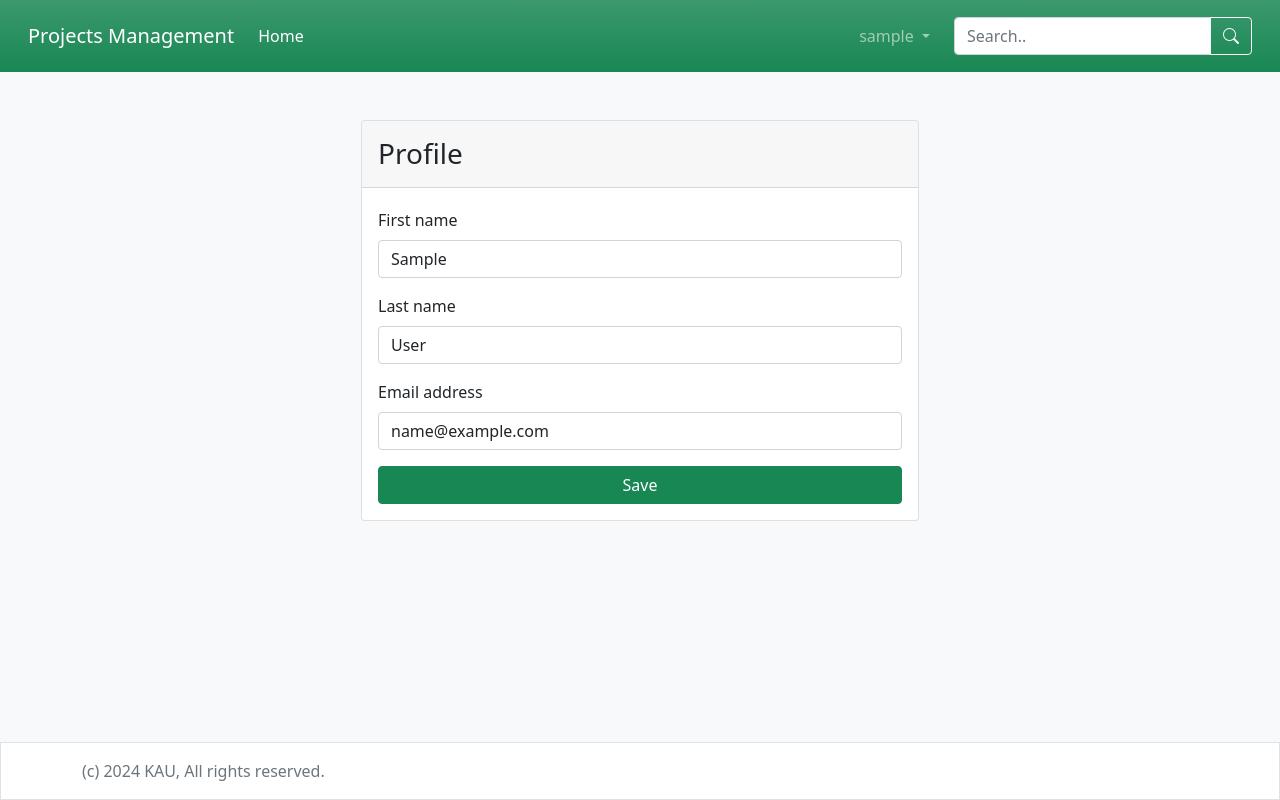
After one commit to AhmadAminAllouh/django_ps, a Django app: page /account/profile/ in a window 1280 px wide. The commit adds this page. Run offline with Django 5.2, Linux system fonts and the light colour scheme; the visitor is signed in with stand-in values (Sample User, id 1).

Commit message:
every thing about profile solved

```diff
--- a/account/forms.py
+++ b/account/forms.py
@@ -1,6 +1,6 @@
-from django.contrib.auth.forms import AuthenticationForm
+from django.contrib.auth.forms import AuthenticationForm, UserCreationForm, UserChangeForm
 from django import forms
-
+from django.contrib.auth.models import User
 
 attrs = {'class': 'form-control'}
 
@@ -18,3 +18,62 @@ class UserLoginForm(AuthenticationForm):
         label='Password',
         widget=forms.PasswordInput(attrs=attrs)
     )
+
+class UserRegisterForm(UserCreationForm):
+
+    first_name = forms.CharField(
+        label='First Name',
+        widget=forms.TextInput(attrs=attrs)
+    )
+    last_name = forms.CharField(
+        label='Last Name',
+        widget=forms.TextInput(attrs=attrs)
+    )
+    username = forms.CharField(
+        label= 'Username',
+        widget=forms.TextInput(attrs=attrs)
+    )
+    email = forms.EmailField(
+        label='Email',
+        widget=forms.TextInput(attrs=attrs)
+    )
+
+    password1 = forms.CharField(
+        label='Password',
+        strip=False,
+        widget=forms.PasswordInput(attrs=attrs)
+    )
+
+    password2 = forms.CharField(
+        label='Password Confirmation',
+        strip=False,
+        widget=forms.PasswordInput(attrs=attrs)
+    )
+
+    class ProfileForm(UserChangeForm):
+        password = None
+
+        class Meta:
+            model = User
+            fields = ['first_name', 'last_name', 'email']
+            widgets = {
+                'first_name': forms.TextInput(attrs=attrs),
+                'last_name': forms.TextInput(attrs=attrs),
+                'email': forms.EmailInput(attrs=attrs),
+            }
+
+class ProfileForm(UserChangeForm):
+
+        password = None
+        class Meta:
+            model = User
+            fields = ['first_name', 'last_name', 'email']
+            widgets = {
+                'first_name': forms.TextInput(attrs=attrs),
+                'last_name': forms.TextInput(attrs=attrs),
+                'email': forms.EmailInput(attrs=attrs),
+
+            }
+
+    #class Meta(UserCreationForm.Meta):
+     #   fields = ('first_name', 'last_name', 'username', 'email')
--- /dev/null
+++ b/account/templates/profile.html
@@ -0,0 +1,25 @@
+{% extends "base.html" %}
+{% load i18n %}
+
+{% block content %}
+   <div class="container">
+       <div class="row justify-content-md-center">
+           <div class="card col-md-6 px-0">
+               <div class="card-header">
+                   <h3 class="mb-0 py-2">{% trans 'Profile' %}</h3>
+               </div>
+               <div class="card-body">
+                   <div class="form-group">
+                      <form method="POST">
+                          {% csrf_token %}
+                          {% include 'common/form.html' with form=form %}
+                          <div class="d-grid gap-2">
+                              <button class="btn btn-success btn-block">{% trans 'Save' %}</button>
+                          </div>
+                      </form>
+                   </div>
+               </div>
+           </div>
+       </div>
+   </div>
+{% endblock %}
--- a/account/urls.py
+++ b/account/urls.py
@@ -3,6 +3,10 @@ from django.urls import path, include
 from account.forms import UserLoginForm
 from django.contrib.auth.views import LogoutView
 
+from account.views import RegisterView, edit_profile
+
 urlpatterns = [path('login/', LoginView.as_view(authentication_form=UserLoginForm), name='login'),
+               path('register/', RegisterView.as_view(), name='register'),
+               path('profile/', edit_profile, name='profile'),
                path('logout/', LogoutView.as_view(), name='logout'),
                path('', include('django.contrib.auth.urls'))]
--- a/account/views.py
+++ b/account/views.py
@@ -1,3 +1,33 @@
-from django.shortcuts import render
+from django.shortcuts import render, redirect
+from django.urls import reverse_lazy
+from django.views.generic import CreateView
+from account.forms import UserRegisterForm, ProfileForm
+from django.contrib.auth import login
+from django.contrib.auth.decorators import login_required
+
 
 # Create your views here.
+
+class RegisterView(CreateView):
+    form_class = UserRegisterForm
+    success_url = reverse_lazy('login')
+    template_name = 'registration/register.html'
+
+    def get_success_url(self):
+        login(self.request, self.object)
+        return reverse_lazy('Project_list')
+
+
+
+@login_required
+def edit_profile(request):
+    if request.method == 'POST':
+        form = ProfileForm(request.POST, instance=request.user)
+        if form.is_valid():
+            form.save()
+            return redirect('profile')
+    else:
+         form = ProfileForm(instance=request.user)
+         return render(request, 'profile.html', {
+             'form': form
+         })
--- a/pro/templates/partials/header.html
+++ b/pro/templates/partials/header.html
@@ -23,7 +23,7 @@
                    {{ user.username }}
                  </a>
                  <ul class="dropdown-menu" aria-labelledby="navbarDropdown">
-                   <li><a class="dropdown-item" href="#">{% trans 'Profile' %}</a></li>
+                   <li><a class="dropdown-item" href="{% url 'profile' %}">{% trans 'Profile' %}</a></li>
                    <li><hr class="dropdown-divider"></li>
                    <li>
                       <form method="post" action="{% url 'logout' %}">
@@ -50,9 +50,12 @@
               </div>
           </form>
       {% else %}
-      <a class="btn btn-outline-light" href="{% url 'login' %}">
-        {% trans 'Login' %}
-      </a>
+          <a class="btn btn-outline-light mx-2" href="{% url 'register' %}">
+            {% trans 'Register' %}
+          </a>
+          <a class="btn btn-outline-light" href="{% url 'login' %}">
+            {% trans 'Login' %}
+          </a>
       {% endif %}
 
     </div>
--- a/projects_management/settings.py
+++ b/projects_management/settings.py
@@ -133,6 +133,8 @@ STATIC_URL = 'static/'
 
 DEFAULT_AUTO_FIELD = 'django.db.models.BigAutoField'
 
+LOGIN_REDIRECT_URL = '/'
+LOGOUT_REDIRECT_URL = '/account/login'
 
 INTERNAL_IPS = [
     #...
```
Also changed, not shown: account/templates/registration/register.html (added, +23 -0 lines).
